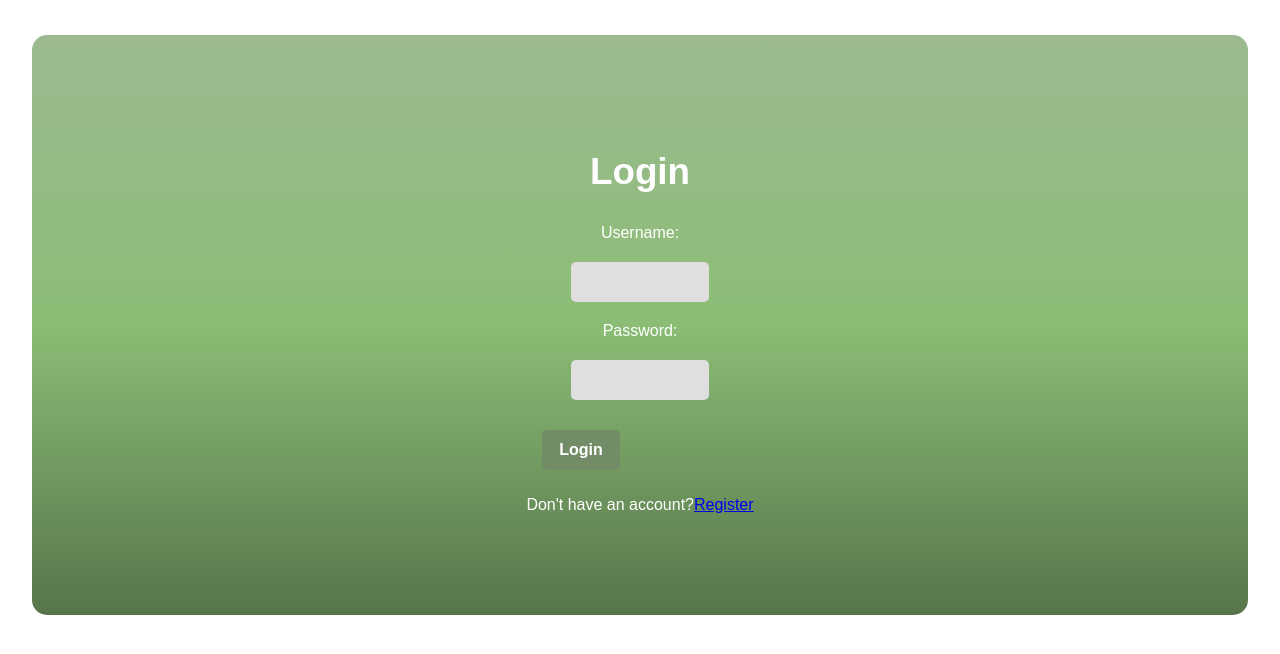
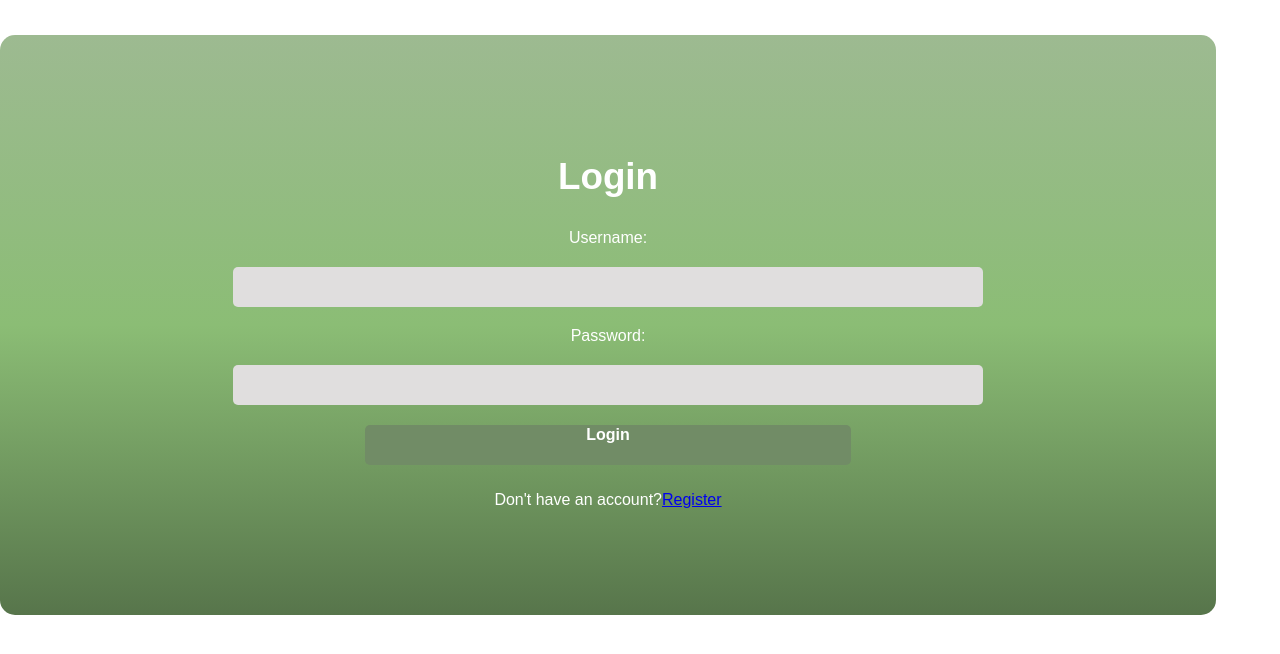
Before and after one commit to BeverlyUMN/HealthyBalance, a React (Create React App) app: page /login in a window 1280 px wide. Shown: the top 654 px of the page. Built offline with nearby package versions, Linux system fonts and the light colour scheme.

Commit message:
Update logres.css

```diff
--- a/src/styles/logres.css
+++ b/src/styles/logres.css
@@ -6,10 +6,8 @@
   background: linear-gradient(to bottom, #9dba91, #8bbd75, #57754b);
   display: flex;
   justify-content: center;
-  align-items: center;
   flex-direction: column;
   border-radius: 15px;
-  margin: 0 auto;
   margin-top: 35px;
 }
 
@@ -46,6 +44,8 @@
   border: none;
   border-radius: 5px;
   cursor: pointer;
+  justify-content: center;
+  display: flex;
 }
 
 .tombol:hover {
```
